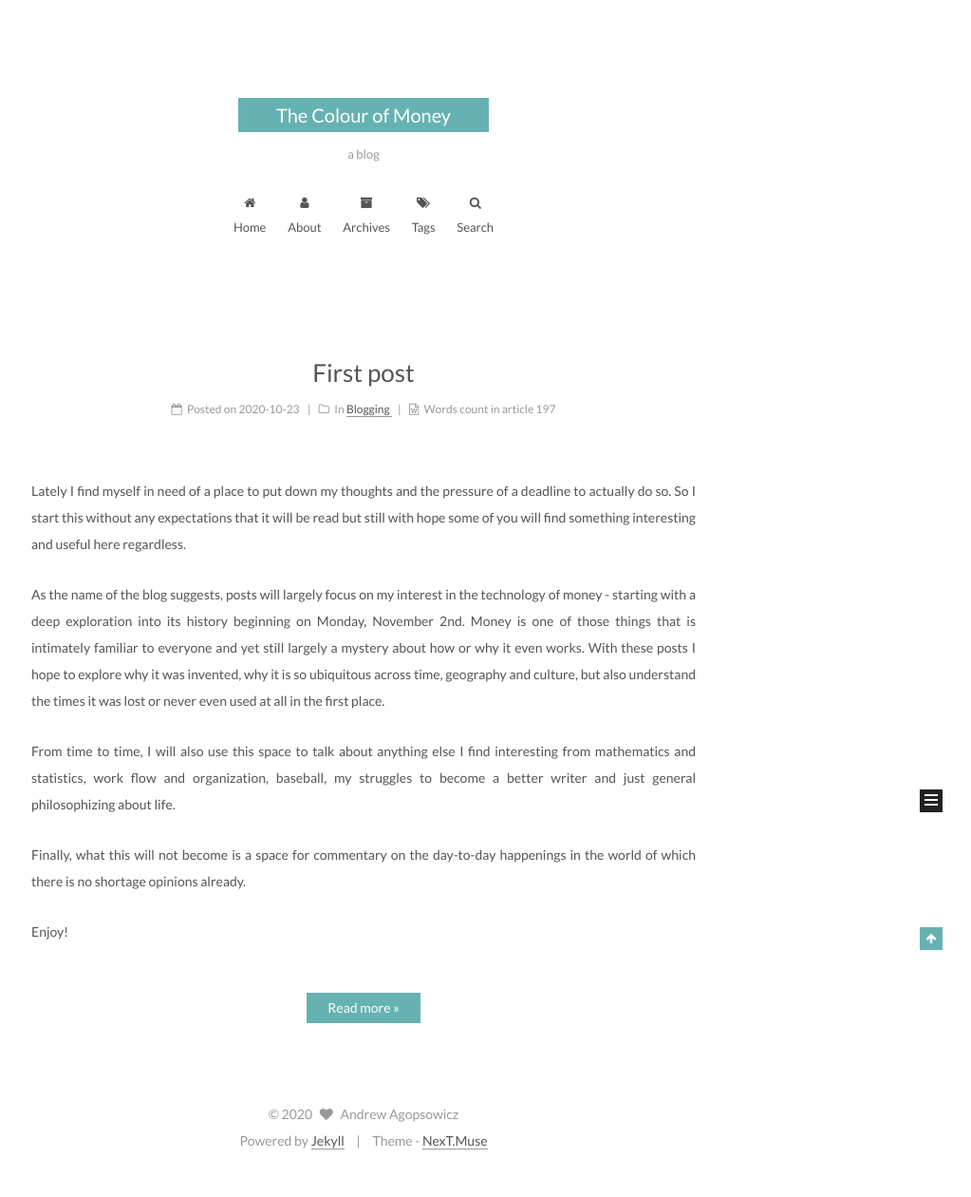
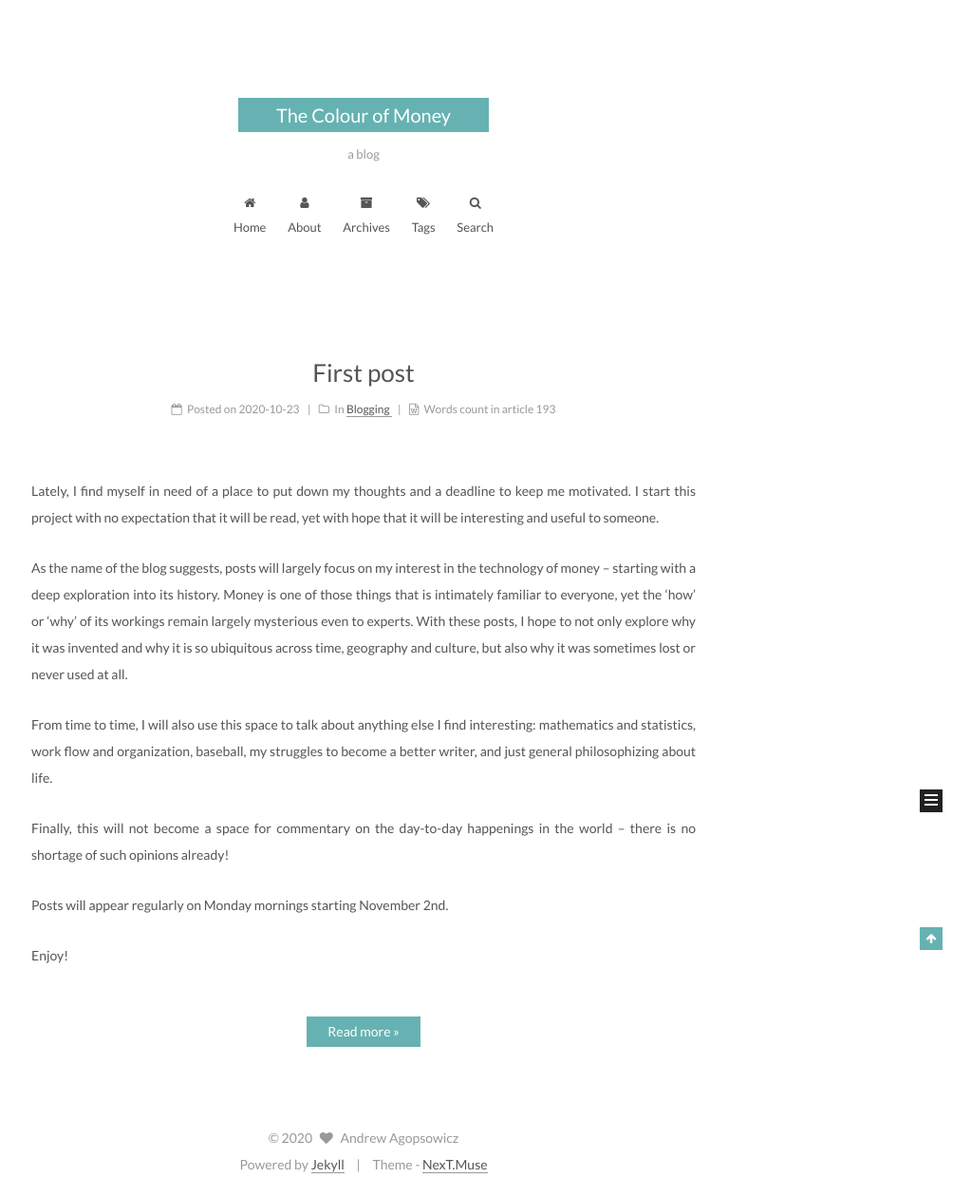
Before and after one commit to aagopsow/aagopsow.github.io, a Jekyll site: the page built from index.html, in a window 1280 px wide. Shown: the whole page at 95% size, without its empty margins (257-1280 px from the left). Built offline with Jekyll 4.4.1, drawn with Linux system fonts in a browser that asks for light colours; the list of posts is cut into pages by our own code; before the commit the page ends 1235 px from its top, so only the background shows below that.

Commit message:
First post and about page finalized

```diff
--- a/_posts/2020-10-23-first-post.md
+++ b/_posts/2020-10-23-first-post.md
@@ -8,27 +8,30 @@ tags:
 - blogging
 ---
 
-Lately I find myself in need of a place to put down my thoughts and
-the pressure of a deadline to actually do so. So I start this without
-any expectations that it will be read but still with hope some of you will
-find something interesting and useful here regardless.
+Lately, I find myself in need of a place to put down my thoughts and a
+deadline to keep me motivated. I start this project
+with no
+expectation that it will be read, yet with hope that it will be
+interesting and useful to someone.
 
 As the name of the blog suggests, posts will largely focus on my
-interest in the technology of money - starting with a deep exploration
-into its history beginning on Monday, November 2nd. Money is one of
-those things that is intimately familiar to everyone and yet still
-largely a mystery about how or why it even works. With these posts I
-hope to explore why it was invented, why it is so ubiquitous across
-time, geography and culture, but also understand the times it was lost
-or never even  used at all in the first place.
+interest in the technology of money -- starting with a deep exploration
+into its history. Money is one of those things
+that is intimately familiar to everyone, yet the 'how' or 'why' of its
+workings remain largely mysterious even to experts. With these posts,
+I hope to not only explore why it was invented and why it is so ubiquitous
+across time, geography and culture, but also why it was sometimes lost
+or never used at all.
 
 From time to time, I will also use this space to talk about anything
-else I find interesting from mathematics and statistics, work flow and
-organization, baseball, my struggles to become a better writer and just
+else I find interesting: mathematics and statistics, work flow and
+organization, baseball, my struggles to become a better writer, and just
 general philosophizing about life.
 
-Finally, what this will not become is a space for commentary on the
-day-to-day happenings in the world of which there is no shortage
-opinions already.
+Finally, this will not become a space for commentary on the
+day-to-day happenings in the world -- there is no shortage of such
+opinions already!
+
+Posts will appear regularly on Monday mornings starting November 2nd.
 
 Enjoy!
```
Also changed, not shown: about/index.md (+5 -4 lines).
